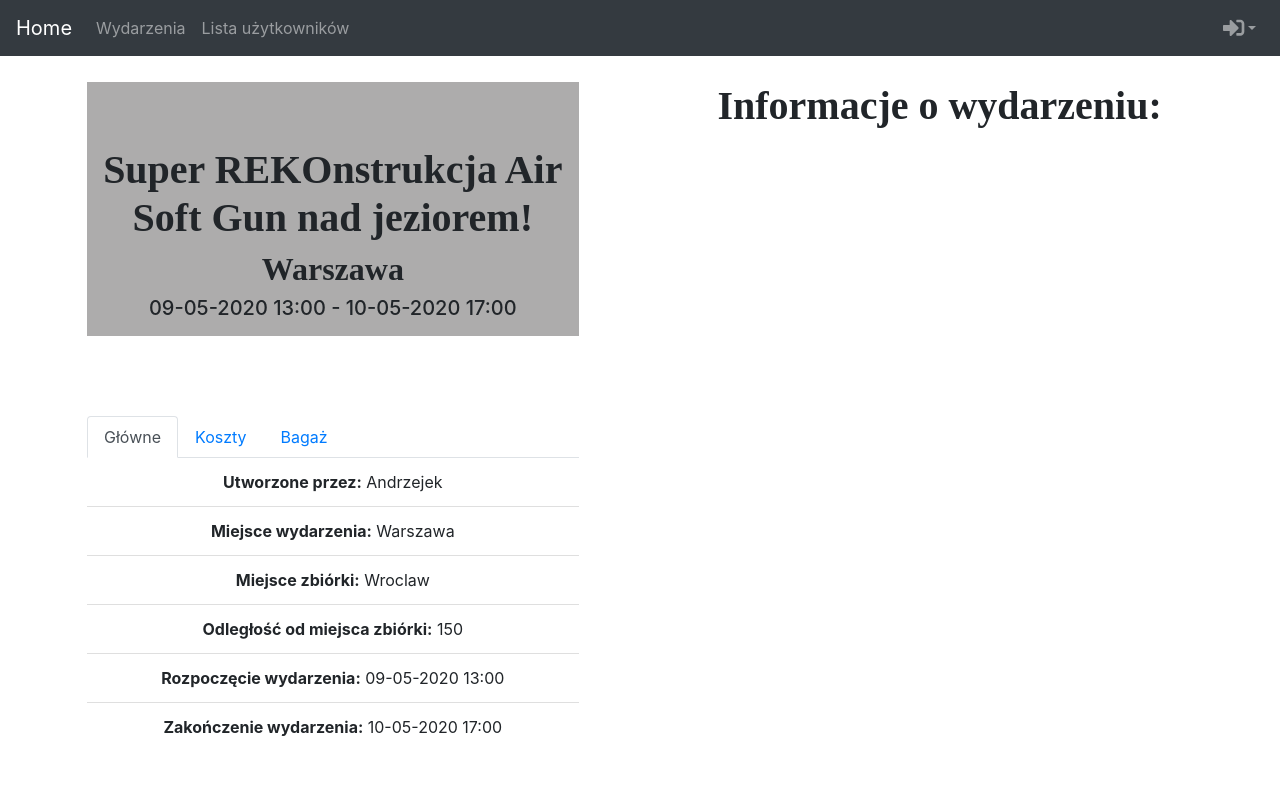
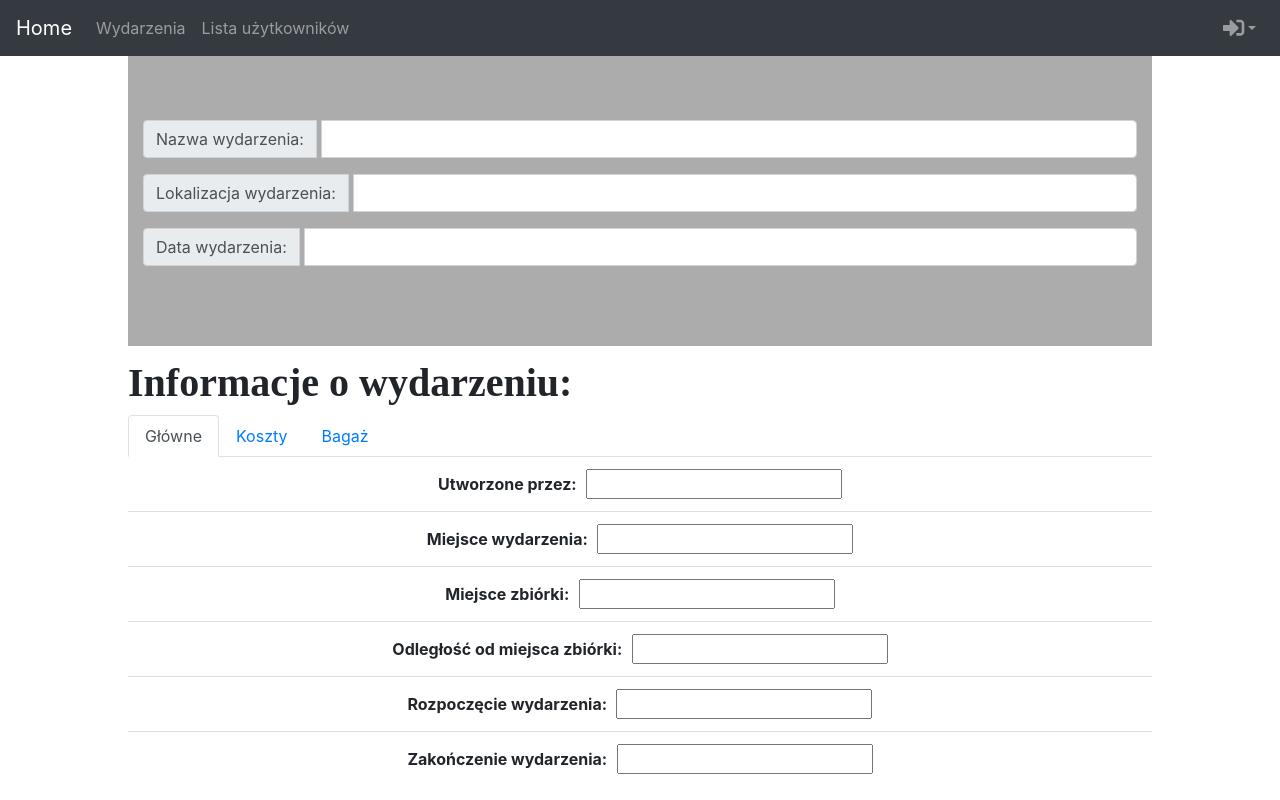
Before and after one commit to kubwosz/event-support-app-frontside, a React (Create React App) app in the folder event-support-app/: page /addEvent in a window 1280 px wide. Built offline with nearby package versions, Linux system fonts and the light colour scheme.

Commit message:
added basic layout for adding event

```diff
--- a/event-support-app/src/components/add_event/index.jsx
+++ b/event-support-app/src/components/add_event/index.jsx
@@ -1,5 +1,6 @@
 import React from "react";
 import { Tabs, Tab, Jumbotron, Container, ListGroup } from "react-bootstrap";
+import { InputGroup, FormControl } from "react-bootstrap";
 import _ from "lodash";
 import { withRouter } from "react-router-dom";
 import "./style.css";
@@ -9,19 +10,19 @@ class AddEvent extends React.Component {
     super();
     this.state = {
       event: {
-        id: -1,
-        owner_id: 13,
-        name: "Super REKOnstrukcja Air Soft Gun nad jeziorem!",
-        ownersName: "Andrzejek",
-        location: "Warszawa",
-        startDate: "09-05-2020 13:00",
-        endDate: "10-05-2020 17:00",
-        meetingLocation: "Wroclaw",
-        distance: 150,
-        personalCargoType: "Jedna walizka duża, jedna mała",
-        transportCost: 35.6,
-        sharedCost: 35.6,
-        cargoCapacity: 20
+        id: 0,
+        owner_id: 0,
+        name: "",
+        ownersName: "",
+        location: "",
+        startDate: "",
+        endDate: "",
+        meetingLocation: "",
+        distance: 0,
+        personalCargoType: "",
+        transportCost: 0,
+        sharedCost: 0,
+        cargoCapacity: 0
       }
     };
   }
@@ -41,15 +42,44 @@ class AddEvent extends React.Component {
 
   render() {
     return (
-      <div id="Page">
+      <div>
         <Jumbotron className="JumbotronEvent" fluid>
           <Container>
-            <h1>{this.state.event.name}</h1>
-            <h2>{this.state.event.location}</h2>
-            <h5>
-              {this.state.event.startDate} - {this.state.event.endDate}
-            </h5>
-            <p />
+            <InputGroup className="mb-3">
+              <InputGroup.Prepend>
+                <InputGroup.Text id="inputGroup-sizing-default">
+                  Nazwa wydarzenia:
+                </InputGroup.Text>
+              </InputGroup.Prepend>
+              <FormControl
+                aria-label="Name"
+                aria-describedby="inputGroup-sizing-default"
+              />
+            </InputGroup>
+
+            <InputGroup className="mb-3">
+              <InputGroup.Prepend>
+                <InputGroup.Text id="inputGroup-sizing-default">
+                  Lokalizacja wydarzenia:
+                </InputGroup.Text>
+              </InputGroup.Prepend>
+              <FormControl
+                aria-label="Location"
+                aria-describedby="inputGroup-sizing-default"
+              />
+            </InputGroup>
+
+            <InputGroup className="mb-3">
+              <InputGroup.Prepend>
+                <InputGroup.Text id="inputGroup-sizing-default">
+                  Data wydarzenia:
+                </InputGroup.Text>
+              </InputGroup.Prepend>
+              <FormControl
+                aria-label="Date"
+                aria-describedby="inputGroup-sizing-default"
+              />
+            </InputGroup>
           </Container>
         </Jumbotron>
         <h1 id="eventInfo">Informacje o wydarzeniu:</h1>
@@ -58,23 +88,22 @@ class AddEvent extends React.Component {
             <Tab eventKey="main" title="Główne">
               <ListGroup variant="flush">
                 <ListGroup.Item>
-                  <b> Utworzone przez:</b> {this.state.event.ownersName}
+                  <b> Utworzone przez:</b> <input />
                 </ListGroup.Item>
                 <ListGroup.Item>
-                  <b>Miejsce wydarzenia:</b> {this.state.event.location}
+                  <b>Miejsce wydarzenia:</b> <input />
                 </ListGroup.Item>
                 <ListGroup.Item>
-                  <b>Miejsce zbiórki:</b> {this.state.event.meetingLocation}
+                  <b>Miejsce zbiórki:</b> <input />
                 </ListGroup.Item>
                 <ListGroup.Item>
-                  <b>Odległość od miejsca zbiórki:</b>{" "}
-                  {this.state.event.distance}
+                  <b>Odległość od miejsca zbiórki:</b> <input />
                 </ListGroup.Item>
                 <ListGroup.Item>
-                  <b>Rozpoczęcie wydarzenia:</b> {this.state.event.startDate}
+                  <b>Rozpoczęcie wydarzenia:</b> <input />
                 </ListGroup.Item>
                 <ListGroup.Item>
-                  <b>Zakończenie wydarzenia:</b> {this.state.event.endDate}
+                  <b>Zakończenie wydarzenia:</b> <input />
                 </ListGroup.Item>
               </ListGroup>
             </Tab>
@@ -82,10 +111,10 @@ class AddEvent extends React.Component {
             <Tab eventKey="date" title="Koszty">
               <ListGroup variant="flush">
                 <ListGroup.Item>
-                  <b>Koszt transportu:</b> {this.state.event.meetingLocation}
+                  <b>Koszt transportu:</b> <input />
                 </ListGroup.Item>
                 <ListGroup.Item>
-                  <b>Koszt do podziału:</b> {this.state.event.distance}
+                  <b>Koszt do podziału:</b> <input />
                 </ListGroup.Item>
               </ListGroup>
             </Tab>
@@ -93,10 +122,10 @@ class AddEvent extends React.Component {
             <Tab eventKey="cargo" title="Bagaż">
               <ListGroup variant="flush">
                 <ListGroup.Item>
-                  <b>Rodzaj bagażu:</b> {this.state.event.personalCargoType}
+                  <b>Rodzaj bagażu:</b> <input />
                 </ListGroup.Item>
                 <ListGroup.Item>
-                  <b>Pojemność auta:</b> {this.state.event.cargoCapacity}
+                  <b>Pojemność auta:</b> <input />
                 </ListGroup.Item>
               </ListGroup>
             </Tab>
--- a/event-support-app/src/components/add_event/style.css
+++ b/event-support-app/src/components/add_event/style.css
@@ -1,27 +1,3 @@
-.JumbotronEvent{
-    height: 80%;
-    width: 80%;
-    margin: auto;
-    margin-top: 0;
-    background-color: rgb(173, 172, 172);
+input{
+    margin-left: 0.5%;
 }
-
-#EventInformations{
-margin-left: 10%;
-margin-right: 10%;
-}
-
-#eventInfo{
-    text-align: left;
-    margin-left: 10%;
-}
-
-.grid-item{
-    display: flex;
-    justify-content: center;
-    align-items: center;
-}
-
-#EventsList{
-    margin: 1%;
-}
--- a/event-support-app/src/components/event_details/index.jsx
+++ b/event-support-app/src/components/event_details/index.jsx
@@ -41,7 +41,7 @@ class EventDetails extends React.Component {
 
   render() {
     return (
-      <div id="Page">
+      <div>
         <Jumbotron className="JumbotronEvent" fluid>
           <Container>
             <h1>{this.state.event.name}</h1>
--- a/event-support-app/src/components/event_details/style.css
+++ b/event-support-app/src/components/event_details/style.css
@@ -14,6 +14,7 @@ margin-right: 10%;
 #eventInfo{
     text-align: left;
     margin-left: 10%;
+    margin-top: 1%;
 }
 
 .grid-item{
```
